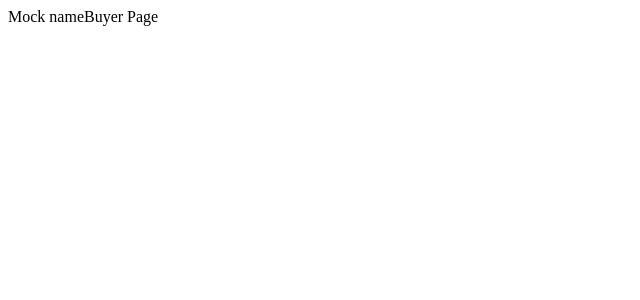
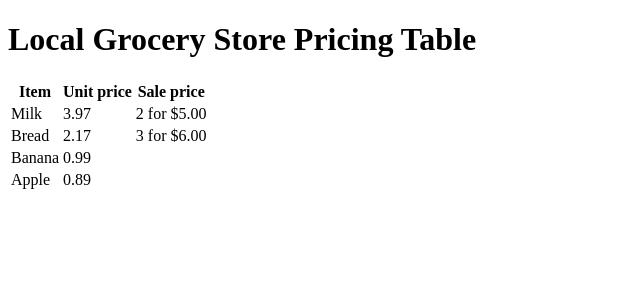
Before and after one commit to davidtissera/grocery_store, a React (Create React App) app in the folder app/: page / in a window 1280 px wide. Shown: the top 300 px of the page, without its empty margins (0-640 px from the left). Built offline with nearby package versions, Linux system fonts and the light colour scheme.

Commit message:
Implementation: Instantiation of 'GroceryPricesTable' component on Buyer Page

```diff
--- a/app/src/Pages/BuyerPage/index.tsx
+++ b/app/src/Pages/BuyerPage/index.tsx
@@ -1,10 +1,10 @@
-import { Example } from "./components";
+import GroceryPricesTable from "@core/components/GroceryPricesTable";
+import { products } from "shared/mocks";
 
 export default function BuyerPage() {
   return (
     <>
-      <Example name="Mock name" />
-      Buyer Page
+      <GroceryPricesTable products={products} />
     </>
   );
 }
```
